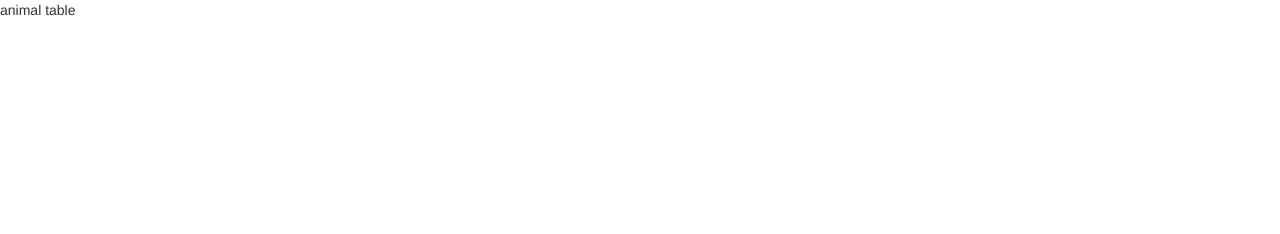
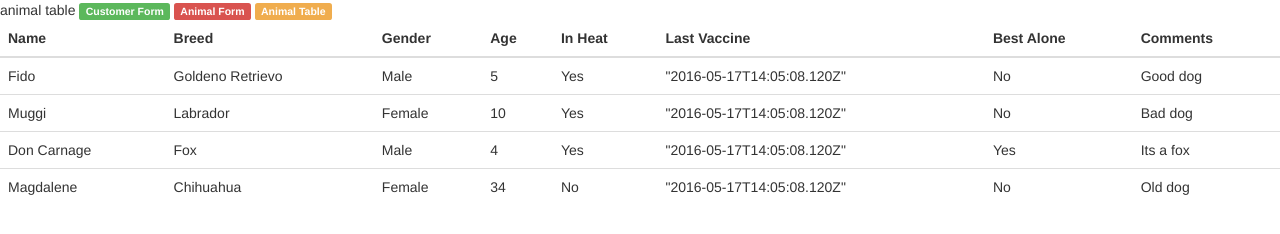
Before and after one commit to JesperKSmith/AngularExamProject, a website: page index.html at #/dyr in a window 1280 px wide. Both pictures are taken after a click on the element "Animal Table". Drawn offline with nearby package versions, Linux system fonts and the light colour scheme; some packages are replaced by stand-ins of ours.

Commit message:
Add animalTable with dummy data

```diff
--- a/app/controllers/animalController.js
+++ b/app/controllers/animalController.js
@@ -1,44 +1,44 @@
 angular.module("doggycloud").
 controller("animalController",
-    function($scope, $state, $http, $resource, animalApiService) {
+    function($scope, $state, $http, $resource) {
         $scope.animal = {};
 
         var today = new Date();
         $scope.dummyAnimals = [
             {
                 name: "Fido", breed: "Goldeno Retrievo",
-                sex: "Male", Age: 5, inHeat: "Yes", lastVaccine: today,
+                gender: "Male", age: 5, inHeat: "Yes", lastVaccine: today,
                 bestAlone: "No", pictures: "N/A", comments: "Good dog"
             },
             {
                 name: "Muggi", breed: "Labrador",
-                sex: "Female", Age: 10, inHeat: "Yes", lastVaccine: today,
+                gender: "Female", age: 10, inHeat: "Yes", lastVaccine: today,
                 bestAlone: "No", pictures: "N/A", comments: "Bad dog"
             },
             {
                 name: "Don Carnage", breed: "Fox",
-                sex: "Male", Age: 4, inHeat: "Yes", lastVaccine: today,
+                gender: "Male", age: 4, inHeat: "Yes", lastVaccine: today,
                 bestAlone: "Yes", pictures: "N/A", comments: "Its a fox"
             },
             {
                 name: "Magdalene", breed: "Chihuahua",
-                sex: "Female", Age: 34, inHeat: "No", lastVaccine: today,
+                gender: "Female", age: 34, inHeat: "No", lastVaccine: today,
                 bestAlone: "No", pictures: "N/A", comments: "Old dog"
             }
         ];
 
-        $scope.saveAnimal = function() {
-            if ($scope.animalForm.$valid) {
-                var fakedResponse = {
-                    error: "Fake confirm from server"
-                };
-
-                $scope.serverResponse = fakedResponse;
-            }
-            else {
-                alert("Fejl i formularen");
-            }
-        };
+        //$scope.saveAnimal = function() {
+        //    if ($scope.animalForm.$valid) {
+        //        var fakedResponse = {
+        //            error: "Fake confirm from server"
+        //        };
+        //
+        //        $scope.serverResponse = fakedResponse;
+        //    }
+        //    else {
+        //        alert("Fejl i formularen");
+        //    }
+        //};
 
 
         //animalApiService.getAnimals()
--- a/app/navigation.js
+++ b/app/navigation.js
@@ -28,8 +28,8 @@ angular.module('doggycloud')
 
             .state('animal-table', {
                 url: '/dyr',
-                templateUrl: 'app/partials/animalTable.html'
-                //controller: 'animalController'
+                templateUrl: 'app/partials/animalTable.html',
+                controller: 'animalController'
             })
 
     });
--- a/app/partials/animalTable.html
+++ b/app/partials/animalTable.html
@@ -1 +1,37 @@
 animal table
+
+<span ui-sref="customer-form" class="label label-success">Customer Form</span>
+<span ui-sref="animal-form" class="label label-danger">Animal Form</span>
+<span ui-sref="animal-table" class="label label-warning">Animal Table</span>
+
+
+<table class="table table-hover">
+    <thead>
+        <tr>
+            <th>Name</th>
+            <th>Breed</th>
+            <th>Gender</th>
+            <th>Age</th>
+            <th>In Heat</th>
+            <th>Last Vaccine</th>
+            <th>Best Alone</th>
+            <th>Comments</th>
+        </tr>
+    </thead>
+    <tbody>
+        <tr ng-repeat="animals in dummyAnimals">
+            <td>{{animals.name}}</td>
+            <td>{{animals.breed}}</td>
+            <td>{{animals.gender}}</td>
+            <td>{{animals.age}}</td>
+            <td>{{animals.inHeat}}</td>
+            <td>{{animals.lastVaccine}}</td>
+            <td>{{animals.bestAlone}}</td>
+            <td>{{animals.comments}}</td>
+
+
+        </tr>
+
+    </tbody>
+
+</table>
--- a/index.html
+++ b/index.html
@@ -14,6 +14,7 @@
         angular.module("doggycloud", ['ui.router', 'ngResource']);
     </script>
 
+    <script src="app/controllers/animalController.js"></script>
     <!--<script src="app/controllers/customerController.js"></script>-->
 
 
```
